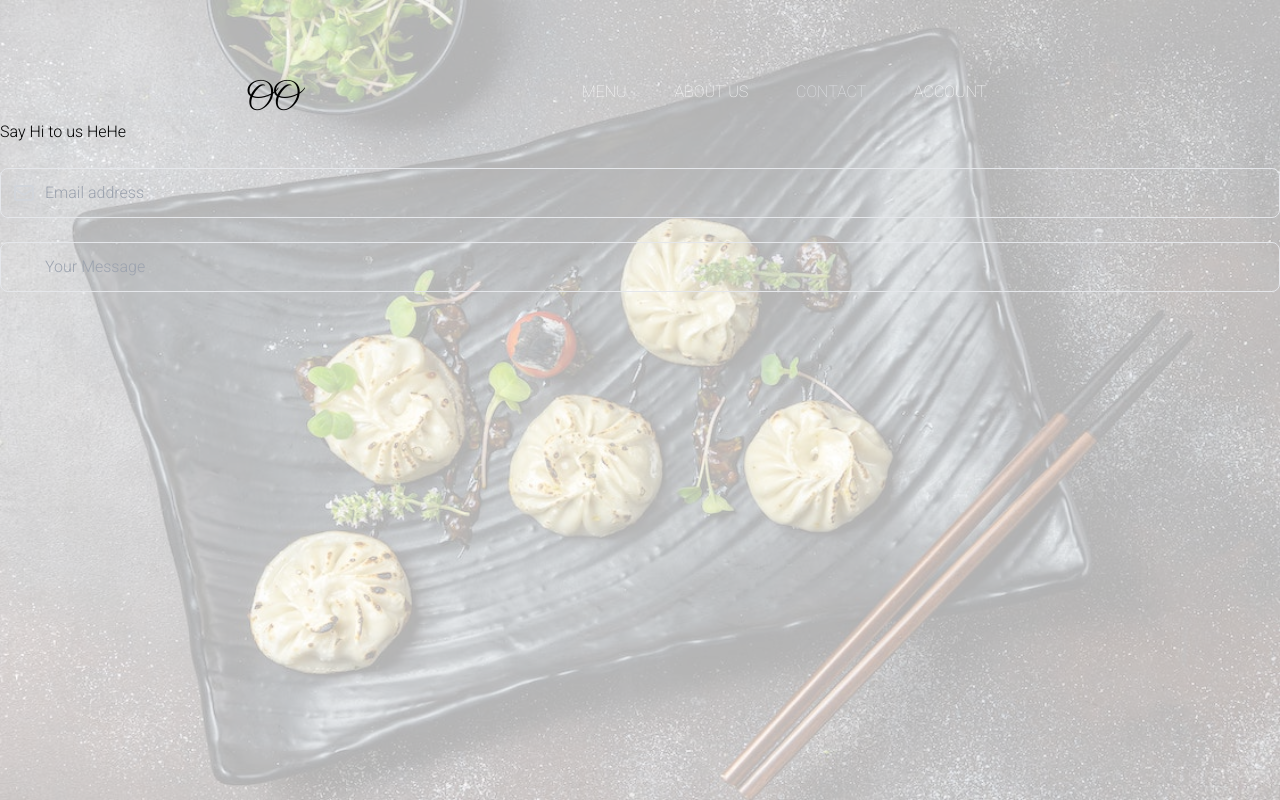
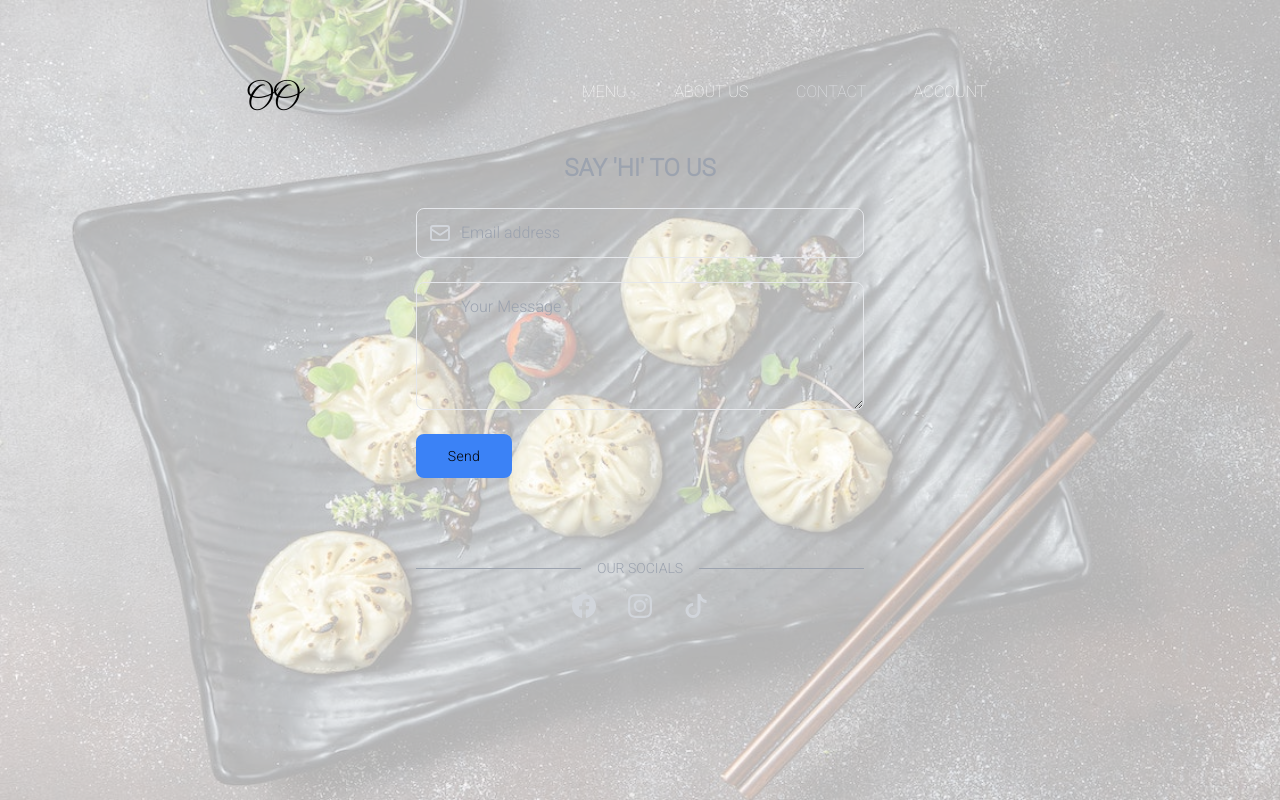
Before and after one commit to abish-desu/gyoza, a Next.js app: page /contact in a window 1280 px wide. Built offline with nearby package versions, Linux system fonts and the light colour scheme.

Commit message:
contactUI

```diff
--- a/package.json
+++ b/package.json
@@ -18,6 +18,7 @@
     "postcss": "8.4.26",
     "react": "18.2.0",
     "react-dom": "18.2.0",
+    "react-icons": "^4.10.1",
     "tailwindcss": "3.3.3",
     "typescript": "5.1.6"
   }
--- a/src/app/contact/page.tsx
+++ b/src/app/contact/page.tsx
@@ -1,10 +1,14 @@
-import React from 'react'
-
+import React from "react";
+import { BsFacebook } from "react-icons/bs";
+import { BsInstagram } from "react-icons/bs";
+import { BsTiktok } from "react-icons/bs";
 const Contact = () => {
   return (
-
-        <>
-        <h1>Say Hi to us HeHe</h1>
+    <div className="flex items-center justify-center mt-2">
+      <div className="w-full max-w-md mt-6">
+        <h1 className="text-center text-2xl font-bold text-gray-400">
+          SAY 'HI' TO US
+        </h1>
         <div className="relative flex items-center mt-6">
           <span className="absolute">
             <svg
@@ -30,20 +34,29 @@ const Contact = () => {
           ></input>
         </div>
         <div className="relative flex items-center mt-6">
+          <textarea
+            className="block w-full py-3 h-32 text-gray-700  border rounded-lg px-11 bg-transparent dark:text-gray-300 dark:border-gray-600 focus:border-blue-400 dark:focus:border-blue-300 focus:ring-blue-300 focus:outline-none focus:ring focus:ring-opacity-40"
+            placeholder="Your Message"
+          ></textarea>
+        </div>
+        <div className="mt-6">
+          <button className="w-24 px-6 py-3 text-sm font-medium tracking-wide te capitalize transition-colors duration-300 transSignUp bg-blue-500 rounded-lg hover:bg-blue-400 focus:outline-none focus:ring focus:ring-blue-300 focus:ring-opacity-50">
+            Send
+          </button>
+        </div>
+        <div className="flex items-center mt-20">
+          <hr className="flex-grow border-gray-400 dark:border-gray-600" />
+          <span className="mx-4 text-sm text-gray-400">OUR SOCIALS</span>
+          <hr className="flex-grow border-gray-400 dark:border-gray-600" />
+        </div>
+        <div className="flex justify-center text-2xl text-gray-300 items-center mt-4">
+          <BsFacebook className="mx-4" />
+          <BsInstagram className="mx-4" />
+          <BsTiktok className="mx-4" />
+        </div>
+      </div>
+    </div>
+  );
+};
 
-
-        <input
-          type="text"
-          className="block w-full py-3 text-gray-700  border rounded-lg px-11 bg-transparent dark:text-gray-300 dark:border-gray-600 focus:border-blue-400 dark:focus:border-blue-300 focus:ring-blue-300 focus:outline-none focus:ring focus:ring-opacity-40"
-          placeholder="Your Message"
-        ></input>
-      </div>
-
-
-        </>
-
-
-  )
-}
-
-export default Contact
+export default Contact;
```
Also changed, not shown: 1 other file (tests, documents, lock files or other folders). Lines whose indentation alone changed are shown as unchanged.
